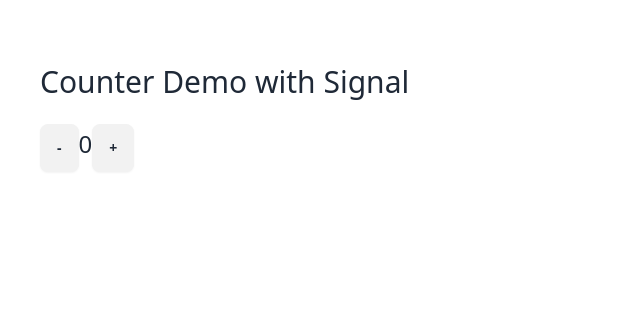
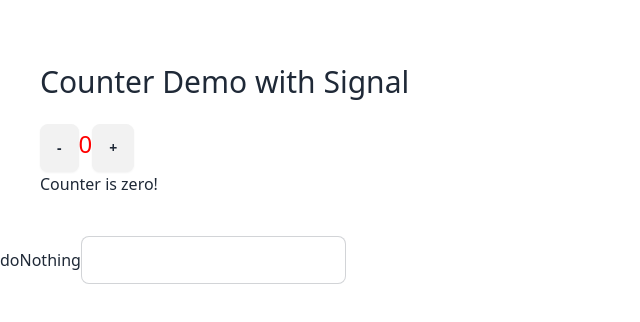
Before and after one commit to andreaborelli/angular17-demo, an Angular app: page / in a window 1280 px wide. Shown: the top 322 px of the page, without its empty margins (0-640 px from the left). Built offline with nearby package versions, Linux system fonts and the light colour scheme.

Commit message:
Computed Property e Signal Derivati

```diff
--- a/src/app/app.component.ts
+++ b/src/app/app.component.ts
@@ -1,4 +1,4 @@
-import { Component, effect, signal } from '@angular/core';
+import { Component, computed, effect, signal } from '@angular/core';
 import { ListComponent } from './shared/list/list.component';
 import { CommonModule } from '@angular/common';
 
@@ -20,20 +20,21 @@ import { CommonModule } from '@angular/common';
 
 
          <button class="btn" (click)="dec()">-</button>
-         <span class="text-2xl">{{ counter() }}</span> <!-- usare un getter con () per ottenere il valore del signal -->
+         <span class="text-2xl" [style.color]="isZeroColor()">{{ counter() }}</span> <!-- usare un getter con () per ottenere il valore del signal -->
          <button class="btn" (click)="inc()">+</button>
 
-         <button class="btn"
-         (click)="reset()"
-         [style.display]="isZero() ? 'none' : 'inline'"
-         >reset
-        </button>
+         <button
+            class="btn"
+            (click)="reset()"
+            [style.display]="hideIfZero()"
+          >reset</button>
 
-        <div [hidden]="isZero()">Counter is zero</div>
-
-
+          <div [hidden]="!isZero()">Counter is zero!</div>
 
     </div>
+
+    <button (click)="doNothing()">doNothing</button>
+    <input type="text" (keydown)="doNothing()" class="input input-bordered">
 
   `,
 
@@ -53,6 +54,18 @@ export class AppComponent {
         });
 
       }
+      hideIfZero = computed(() => {
+        return this.counter() === 0 ? 'none' : 'inline'
+      })
+
+      isZero = computed(() => {
+        return this.counter() === 0
+      })
+
+
+      isZeroColor = computed(() => {
+        return this.counter() === 0 ? 'red' : 'green'
+      })
 
   dec() {
     this.counter.update(c => c - 1);
@@ -66,9 +79,14 @@ export class AppComponent {
     this.counter.set(0);
   }
 
-  isZero() {
-    console.log('is zero')
-    return this.counter() === 0;
+  // isZero() {
+  //   console.log('is zero')
+  //   return this.counter() === 0;
+  // }
+
+
+  doNothing() {
+    console.log('doNothing')
   }
 
 /* Immaginiamo di voler visualizzare un messaggio counter is zero quando il contatore ovviamenete è zero,
@@ -112,6 +130,72 @@ potremmo visualizzarlo o meno con ngIf, display none: [style.display]="counter()
 
   i signal risolvono proprio questo problema con Computed Property
 
+
+  Abbiamo un template dinamico che imposta gli attributi display e hidden:
+
+          <button class="btn"
+         (click)="reset()"
+         [style.display]="isZero() ? 'none' : 'inline'"
+         >reset
+        </button>
+
+        <div [hidden]="isZero()">Counter is zero</div>
+
+        invocando una funzione isZero() ogi volta che la Change Detection viene triggherata,
+        il template processa la funzione isZero() che restituisce un booleano,
+        verifica che il counter sia uguale a zero o meno e applica eventualmente il display none o inline,
+        oppure true o false nel caso dell'hidden, ma la funzione viene invocata troppe volte,
+        ogni volta che trigghera la Change Detection, anche quando clicchiamo sul pulsante doNothing
+        è nell'input che chiama sempre doNothing() una funzione che non fa nulla se non un console.log
+
+        come ottimizzare il tutto
+
+        i signal vengono in aiuto proprio per queste situazioni,
+
+        invece di invocare questa funzione, andremo a creare un signal derivato,
+        possiamo creare un signal attraverso la proprietà computed che importiamo da angular core
+        e in questa computed possiamo inserire una funzione che restituisce per es: true o false in questo caso,
+        visto che isZero ci serve come booleano:
+
+          isZero = computed(() => {
+        console.log('is zero')
+        return true
+      })
+
+      isZero = computed(() => {
+        return this.counter() === 0
+      })
+
+        isZero viene invocato solo una volta all'avvio dell'applicazione, anche se scriviamo nel campo input
+
+        la computed property viene processata solo quando effettivamente una sua dipendenza interna cambia,
+        in questo caso il counter, con enormi benefici in termini di performance,
+        ora vedremo che effettivamente non avremo mai il console.log della computed
+        fino a che non viene aggiornato il signal.
+
+        possiamo anche creare più di uno stato derivato da un signal,
+        ad esempio:
+        potremmo anche creare un signal derivato che ci restituisce direttamente la stringa none o inline
+        creando un signal derivato hideIfZero facendo il controllo se è o meno uguale a zero,
+        ma restituiamo direttamente la stringa none o inline:
+
+
+     hideIfZero = computed(() => {
+        return this.counter() === 0 ? 'none' : 'inline'
+      })
+
+
+        così facendo display none viene effettivamente processata la funzione hideIfZero()
+        solo quando cambia il counter,
+
+
+        applichiamo il colore nel momento in cui il counter e zero:
+
+
+      isZeroColor = computed(() => {
+        return this.counter() === 0 ? 'red' : 'green'
+      })
+
   */
 
 }
```
